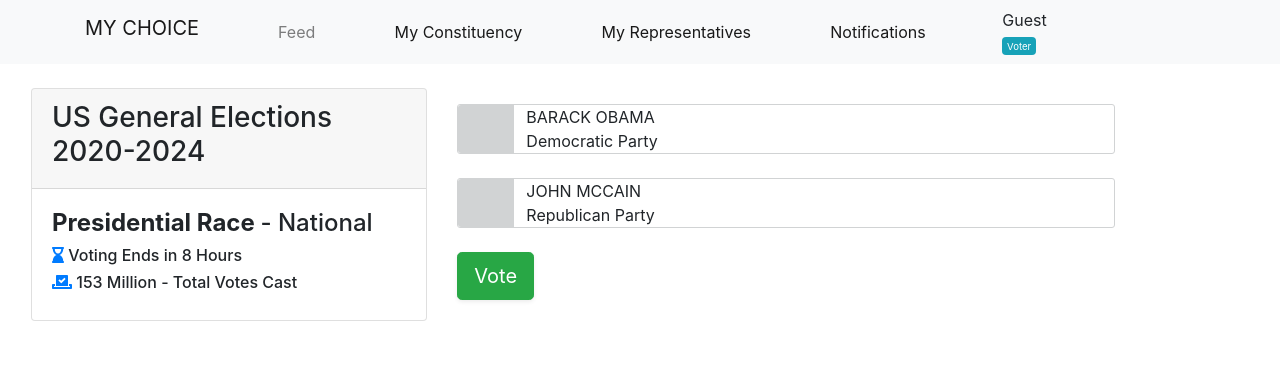
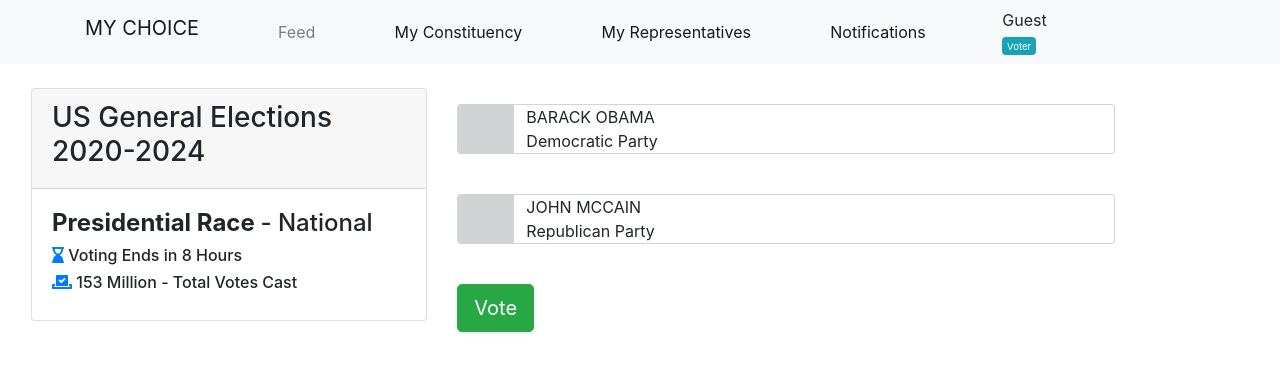
Before and after one commit to chingu-voyages/v24-bears-team-04-fe, a React (Create React App) app: page / in a window 1280 px wide. Shown: the top 372 px of the page. Built offline with nearby package versions, Linux system fonts and the light colour scheme.

Commit message:
changed to use more reactstrap components

```diff
--- a/src/components/President.js
+++ b/src/components/President.js
@@ -1,38 +1,38 @@
 import React from "react";
-import { Button, Form } from "reactstrap";
+import { Button, Form, Input, Label, FormGroup } from "reactstrap";
 import "./FunkyDiv.scss";
 
 const President = ({ onSubmit, handleChange }) => (
   <Form onSubmit={onSubmit}>
-    <div className="funkyradio">
-      <div className="funkyradio-success">
-        <input
+    <FormGroup className="funkyradio">
+      <FormGroup className="funkyradio-success">
+        <Input
           type="radio"
           name="president"
           id="president-1"
           value="Barack Obama"
           onChange={handleChange}
         />
-        <label for="president-1">
+        <Label for="president-1">
           <span className="text-uppercase">Barack Obama</span>
           <span className="d-block">Democratic Party</span>
-        </label>
-      </div>
+        </Label>
+      </FormGroup>
 
-      <div className="funkyradio-success">
-        <input
+      <FormGroup className="funkyradio-success">
+        <Input
           type="radio"
           name="president"
           id="president-2"
           value="John McCain"
           onChange={handleChange}
         />
-        <label for="president-2">
+        <Label for="president-2">
           <span className="text-uppercase">John McCain</span>
           <span className="d-block">Republican Party</span>
-        </label>
-      </div>
-    </div>
+        </Label>
+      </FormGroup>
+    </FormGroup>
 
     <Button color="success" size="lg" className="shadow-sm mt-3 ">
       Vote
```
